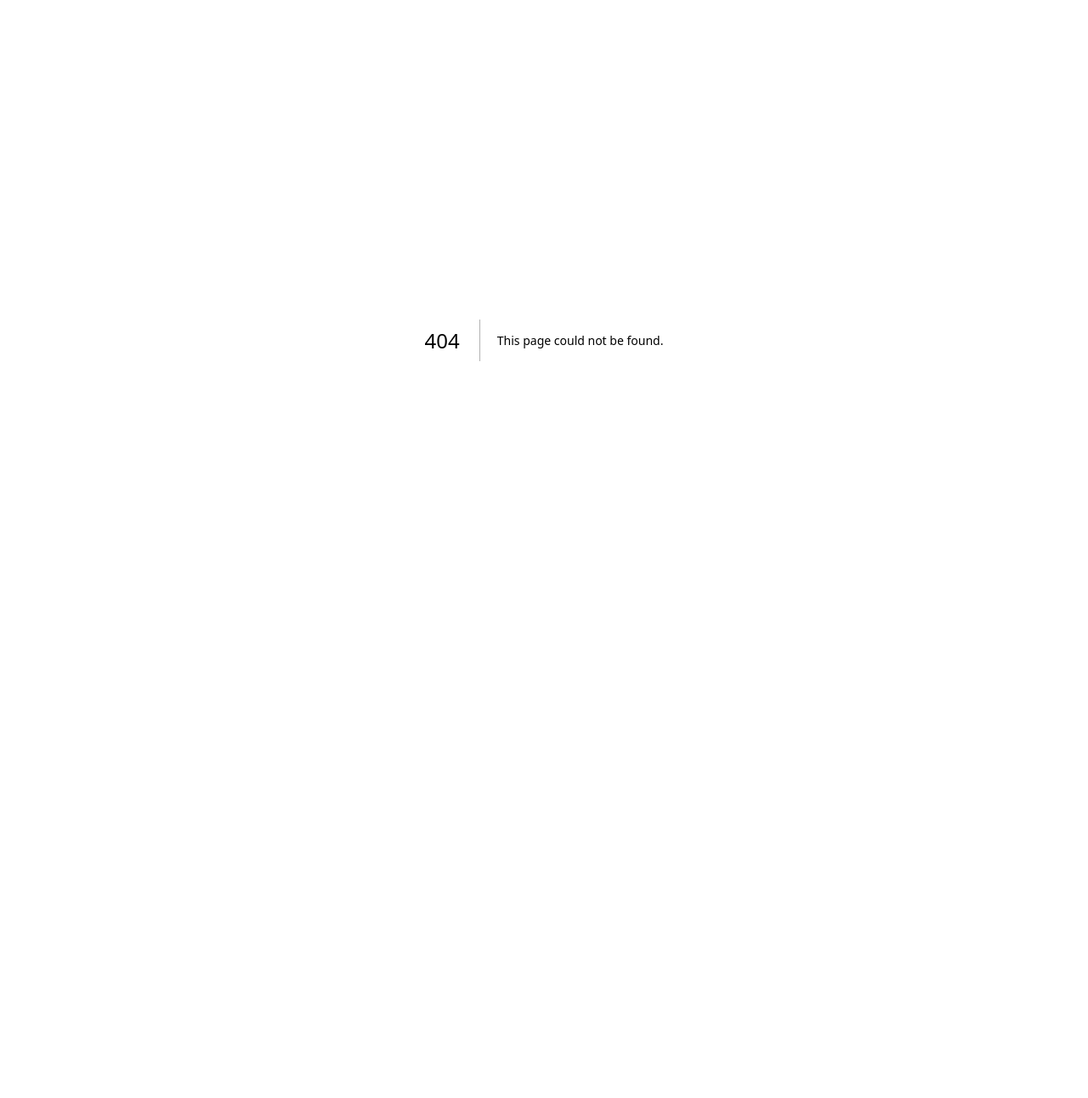
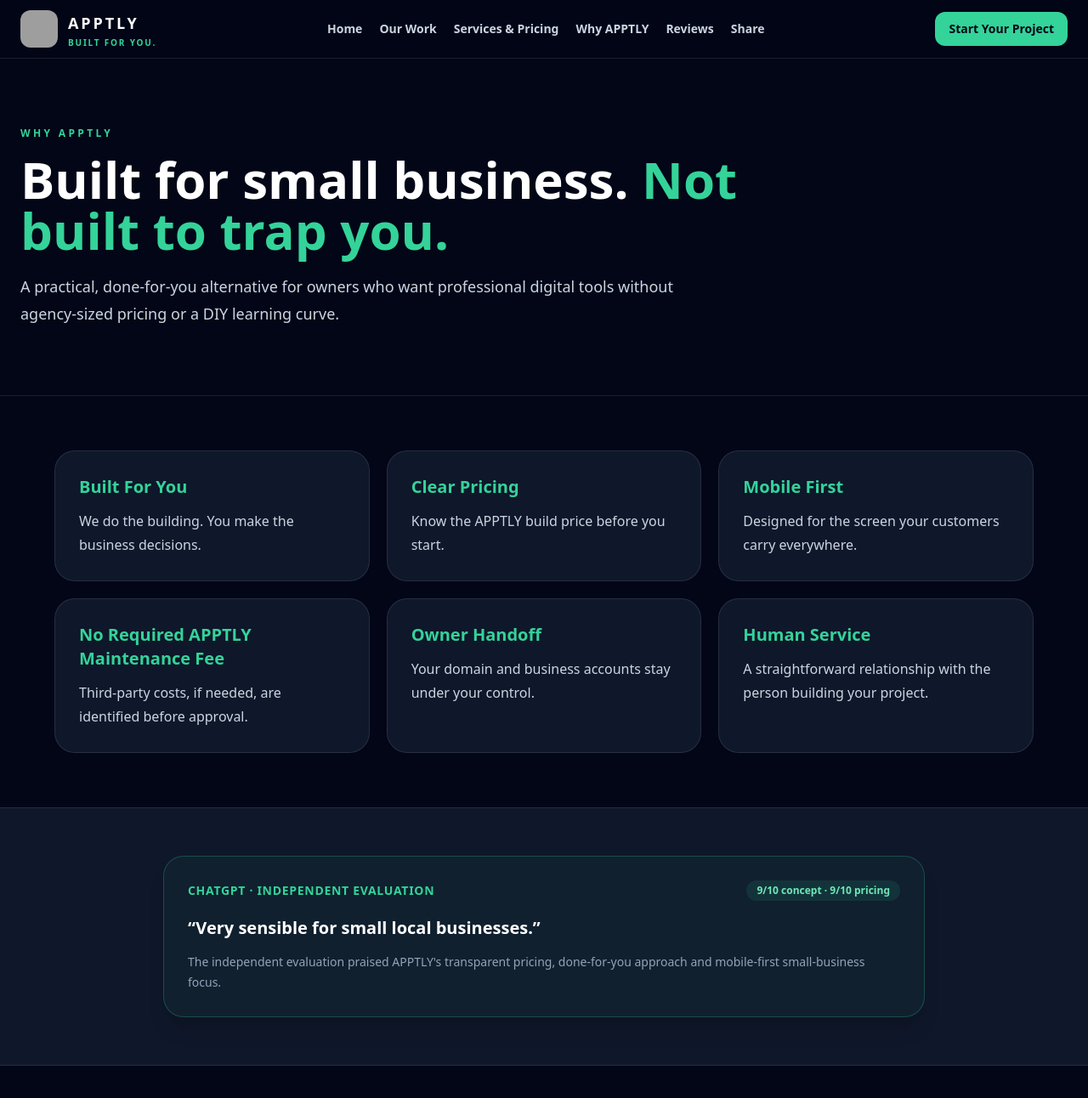
Before and after one commit to myapptly/apptly-website, a Next.js app: page /why-apptly in a window 1280 px wide. Before the commit this address had no page. Shown: the top 1292 px of the page at 85% size. Before the commit the page ends 800 px from the top, so only its background shows below. Built offline with nearby package versions, Linux system fonts and the light colour scheme; grey boxes are pictures that could not be loaded.

Commit message:
Add why APPTLY page

```diff
--- /dev/null
+++ b/app/why-apptly/page.tsx
@@ -0,0 +1,8 @@
+import { Eyebrow, PageShell, ReviewSpot } from "../../components/MarketingShell";
+
+export default function WhyApptlyPage(){return <PageShell>
+<section className="border-b border-white/10 px-6 py-16 md:py-20"><div className="mx-auto max-w-7xl"><Eyebrow>Why APPTLY</Eyebrow><h1 className="max-w-4xl text-4xl font-black md:text-6xl">Built for small business. <span className="text-emerald-400">Not built to trap you.</span></h1><p className="mt-5 max-w-3xl text-lg leading-8 text-slate-300">A practical, done-for-you alternative for owners who want professional digital tools without agency-sized pricing or a DIY learning curve.</p></div></section>
+<section className="px-6 py-16"><div className="mx-auto grid max-w-6xl gap-5 sm:grid-cols-2 lg:grid-cols-3">{[["Built For You","We do the building. You make the business decisions."],["Clear Pricing","Know the APPTLY build price before you start."],["Mobile First","Designed for the screen your customers carry everywhere."],["No Required APPTLY Maintenance Fee","Third-party costs, if needed, are identified before approval."],["Owner Handoff","Your domain and business accounts stay under your control."],["Human Service","A straightforward relationship with the person building your project."]].map(([t,c])=><div key={t} className="rounded-3xl border border-white/10 bg-slate-900 p-7"><h2 className="text-xl font-black text-emerald-400">{t}</h2><p className="mt-3 leading-7 text-slate-300">{c}</p></div>)}</div></section>
+<section className="border-y border-white/10 bg-slate-900 px-6 py-14"><div className="mx-auto max-w-4xl"><ReviewSpot source="ChatGPT · Independent evaluation" score="9/10 concept · 9/10 pricing" quote="Very sensible for small local businesses." note="The independent evaluation praised APPTLY's transparent pricing, done-for-you approach and mobile-first small-business focus." /></div></section>
+<section className="px-6 py-16"><div className="mx-auto max-w-5xl"><Eyebrow>Local & practical</Eyebrow><h2 className="text-3xl font-black md:text-5xl">Winston-Salem roots. Small-business focus.</h2><p className="mt-5 max-w-3xl text-lg leading-8 text-slate-300">APPTLY serves small businesses and organizations in Winston-Salem, the Piedmont Triad and beyond. The goal is simple: make it easier for customers to find you, trust you and take action.</p><div className="mt-8 flex flex-wrap gap-3"><a href="/work" className="rounded-xl border border-white/20 px-5 py-3 font-black">See Our Work</a><a href="/services" className="rounded-xl bg-emerald-400 px-5 py-3 font-black text-slate-950">See Pricing</a></div></div></section>
+</PageShell>}
```
